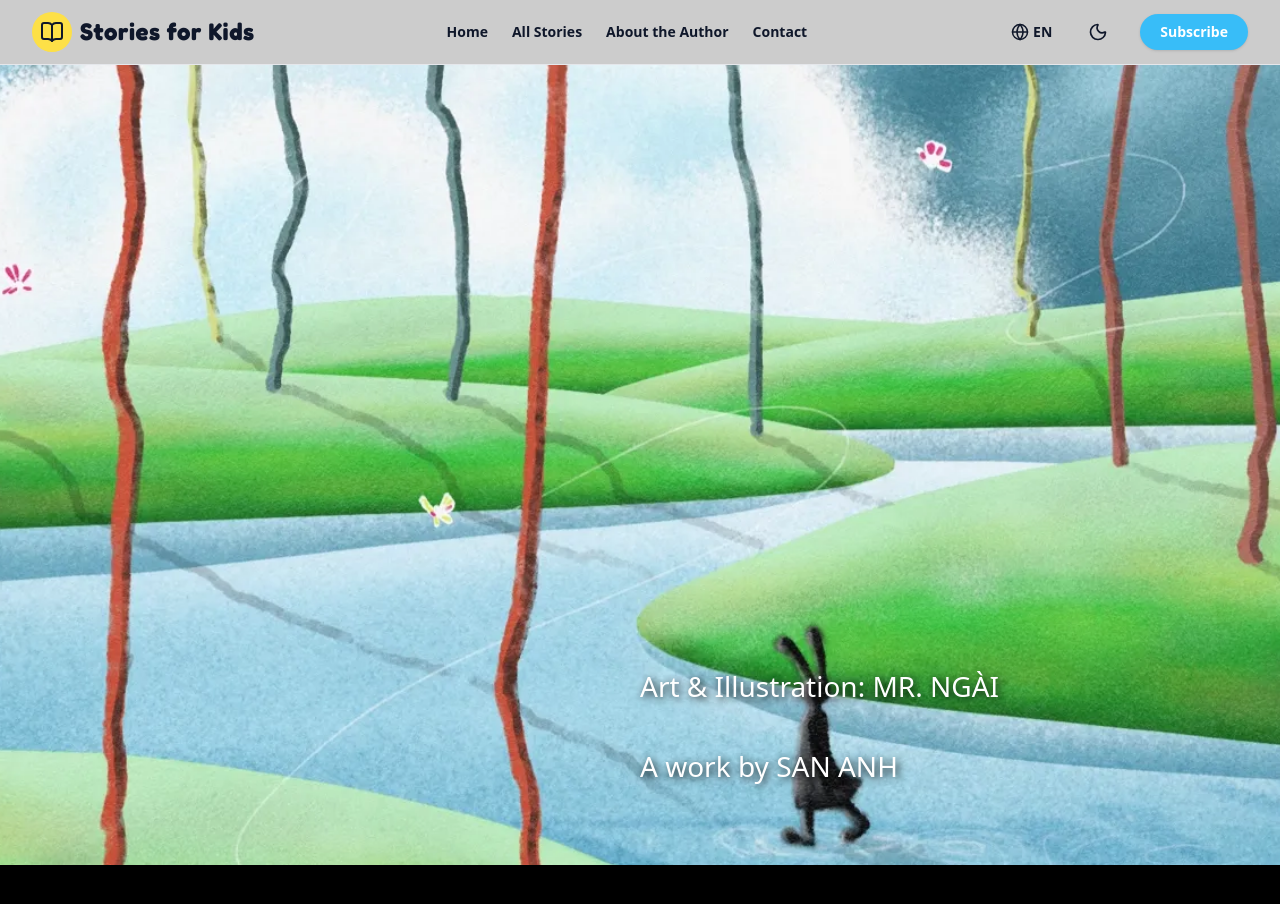
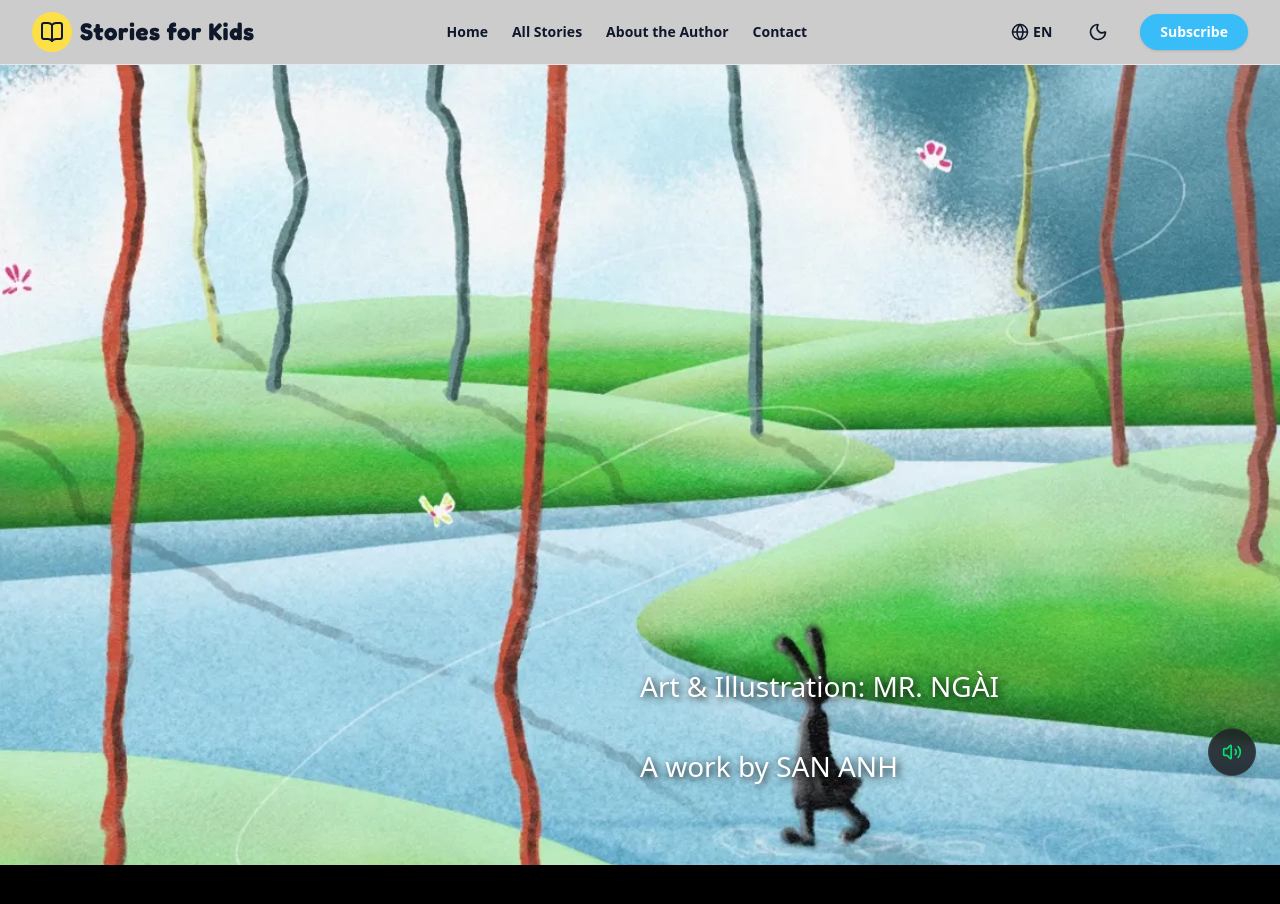
Before and after one commit to quanganh4869/anhemrot, a Next.js app: page / in a window 1280 px wide. Shown: the top 904 px of the page. Built offline with nearby package versions, Linux system fonts and the light colour scheme.

Commit message:
feat: add global looping background music player with bottom right controls

```diff
--- a/src/app/layout.tsx
+++ b/src/app/layout.tsx
@@ -19,6 +19,8 @@ export const metadata: Metadata = {
   description: "A whimsical children's story about a little firefly.",
 };
 
+import GlobalAudioPlayer from "@/components/layout/GlobalAudioPlayer";
+
 export default function RootLayout({
   children,
 }: Readonly<{
@@ -32,6 +34,7 @@ export default function RootLayout({
         <ThemeProvider>
           <LanguageProvider>
             {children}
+            <GlobalAudioPlayer />
           </LanguageProvider>
         </ThemeProvider>
       </body>
--- /dev/null
+++ b/src/components/layout/GlobalAudioPlayer.tsx
@@ -0,0 +1,91 @@
+"use client";
+
+import React, { useEffect, useRef, useState } from "react";
+import { Volume2, VolumeX } from "lucide-react";
+
+export default function GlobalAudioPlayer() {
+  const audioRef = useRef<HTMLAudioElement>(null);
+  const [isPlaying, setIsPlaying] = useState(false);
+  const [hasInteracted, setHasInteracted] = useState(false);
+
+  useEffect(() => {
+    const audio = audioRef.current;
+    if (!audio) return;
+
+    // Handle user interaction to bypass autoplay policy
+    const handleUserInteraction = () => {
+      if (!hasInteracted) {
+        setHasInteracted(true);
+        audio.play()
+          .then(() => setIsPlaying(true))
+          .catch((err) => console.error("Audio autoplay failed:", err));
+      }
+    };
+
+    // Listen for any interaction
+    window.addEventListener("click", handleUserInteraction, { once: true });
+    window.addEventListener("scroll", handleUserInteraction, { once: true });
+    window.addEventListener("keydown", handleUserInteraction, { once: true });
+
+    return () => {
+      window.removeEventListener("click", handleUserInteraction);
+      window.removeEventListener("scroll", handleUserInteraction);
+      window.removeEventListener("keydown", handleUserInteraction);
+    };
+  }, [hasInteracted]);
+
+  const toggleMute = () => {
+    if (audioRef.current) {
+      if (isPlaying) {
+        audioRef.current.pause();
+        setIsPlaying(false);
+      } else {
+        audioRef.current.play()
+          .then(() => setIsPlaying(true))
+          .catch(console.error);
+      }
+    }
+  };
+
+  return (
+    <div className="fixed bottom-6 right-6 z-[100] flex flex-col gap-3 items-end">
+      {/*
+        This wrapper is designed so the chatbot can also be added here later.
+        The music button will sit at the bottom right.
+      */}
+
+      {/* Background Audio Element */}
+      <audio
+        ref={audioRef}
+        src="/audio/OpeningAnimee.mp3"
+        loop
+        preload="auto"
+      />
+
+      {/* Music Toggle Button */}
+      <button
+        onClick={toggleMute}
+        className="w-12 h-12 bg-zinc-900/80 backdrop-blur border border-zinc-700 text-white rounded-full flex items-center justify-center shadow-xl hover:bg-zinc-800 transition-all hover:scale-110 active:scale-95 group relative"
+        aria-label={isPlaying ? "Mute music" : "Play music"}
+      >
+        {isPlaying ? (
+          <Volume2 className="w-5 h-5 text-green-400 group-hover:text-green-300" />
+        ) : (
+          <VolumeX className="w-5 h-5 text-red-400 group-hover:text-red-300" />
+        )}
+
+        {/* Tooltip */}
+        <span className="absolute right-full mr-4 bg-zinc-900 px-2 py-1 text-xs rounded text-zinc-300 opacity-0 group-hover:opacity-100 transition-opacity pointer-events-none whitespace-nowrap border border-zinc-800">
+          {isPlaying ? "Tắt nhạc" : "Bật nhạc"}
+        </span>
+      </button>
+
+      {/* Placeholder for Chatbot button (for future integration) */}
+      {/*
+      <button className="w-14 h-14 bg-blue-500 rounded-full flex items-center justify-center shadow-xl hover:bg-blue-600 transition-all">
+        <MessageCircle className="w-6 h-6 text-white" />
+      </button>
+      */}
+    </div>
+  );
+}
```
